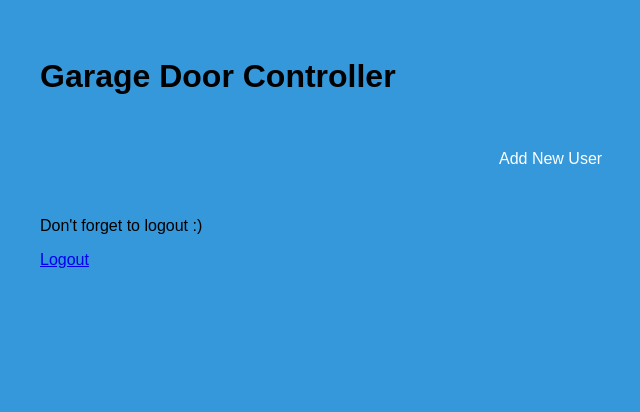
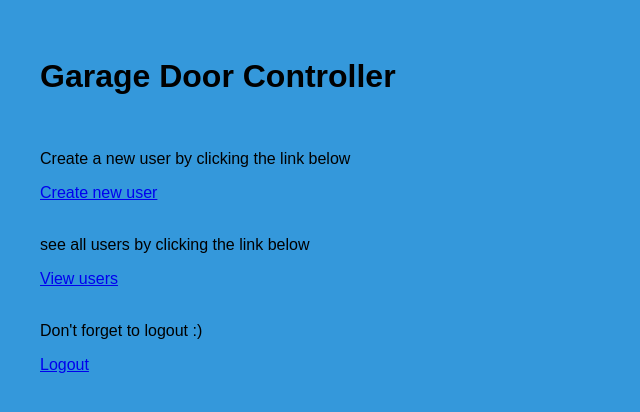
Before and after one commit to IGooseI/CS341-GroupProject, a Flask app: template GroupProject/templates/main.html in a window 1280 px wide. Shown: the top 412 px of the page, without its empty margins (18-658 px from the left). Run offline with Flask 3, Linux system fonts and the light colour scheme; the template is opened without the code that fills it, so the values that code supplies are empty.

Commit message:
changes buttons in main and adds view users

```diff
--- a/GroupProject/templates/main.html
+++ b/GroupProject/templates/main.html
@@ -19,7 +19,15 @@
 			{% endif %}
 		{% endfor %}
 		<br>
-		<a href="/userCreate" class="btn btn-block btn-lg btn-primary" role="button">Add New User</a>
+		<p>Create a new user by clicking the link below</p>
+		<div class="row">
+			<div class="col-md-2"><a href="/userCreate">Create new user</a></div>
+		</div>
+		<br>
+		<p>see all users by clicking the link below</p>
+		<div class="row">
+			<div class="col-md-2"><a href="/viewUsers">View users</a></div>
+		</div>
 		<br>
 		<p> Don't forget to logout :) </p>
 		<div class="row">
```
Also changed, not shown: GroupProject/templates/viewUsers.html (added, +9 -0 lines).
